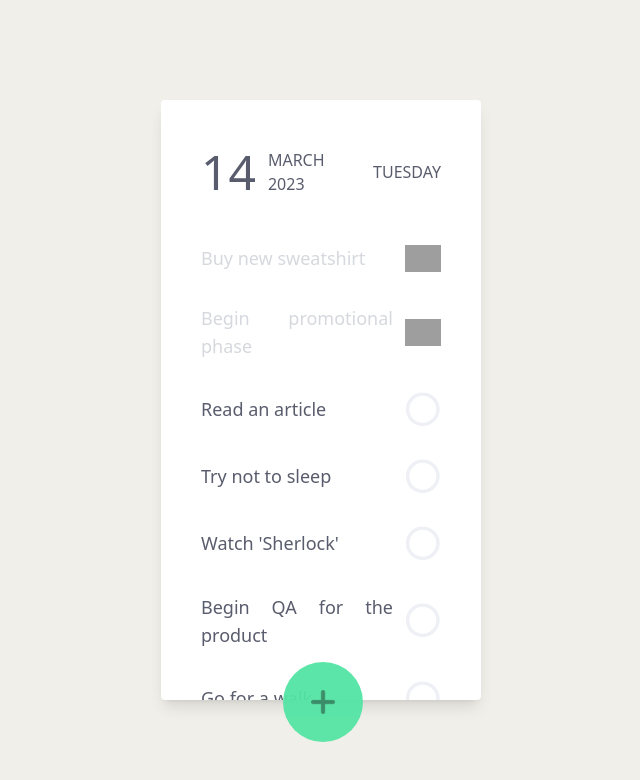
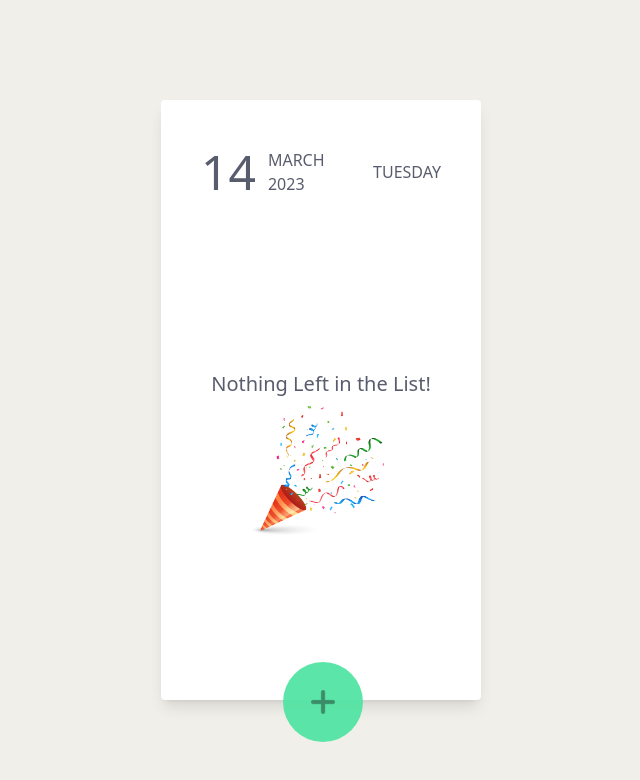
Before and after one commit to ashishkk22/todo-react-ts-app, a React (Create React App) app: page / in a window 1280 px wide. Shown: the top 780 px of the page, without its empty margins (319-959 px from the left). Built offline with nearby package versions, Linux system fonts and the light colour scheme; grey boxes are pictures that could not be loaded.

Commit message:
todo app with dynamic functionalities as described

```diff
--- a/src/App.tsx
+++ b/src/App.tsx
@@ -1,6 +1,12 @@
 import TodoContainer from "./components/TodoContainer";
+import { Toaster } from "react-hot-toast";
 function App() {
-  return <TodoContainer />;
+  return (
+    <>
+      <TodoContainer />
+      <Toaster position="top-center" />
+    </>
+  );
 }
 
 export default App;
--- a/src/components/DisplayTasks/TaskDisplay.tsx
+++ b/src/components/DisplayTasks/TaskDisplay.tsx
@@ -1,8 +1,13 @@
+import React from "react";
 type TaskDisplayProps = {
+  actionOnTask: (value: string) => void;
   list: string[];
   type: "pending" | "completed";
 };
-const TaskDisplay = ({ list, type }: TaskDisplayProps) => {
+const TaskDisplay = ({ actionOnTask, list, type }: TaskDisplayProps) => {
+  const btnClickHandler = (value: string) => {
+    actionOnTask(value);
+  };
   return (
     <>
       {list?.map((value, idx) => {
@@ -18,7 +23,12 @@ const TaskDisplay = ({ list, type }: TaskDisplayProps) => {
             >
               {value}
             </div>
-            <button className="w-9">
+            <button
+              className="w-9"
+              onClick={() => {
+                btnClickHandler(value);
+              }}
+            >
               <img src={`/assets/task-${type}.png`} alt="completed" />
             </button>
           </div>
--- a/src/components/InputAndButton/InputField.tsx
+++ b/src/components/InputAndButton/InputField.tsx
@@ -1,4 +1,5 @@
 import React from "react";
+import { toast } from "react-hot-toast";
 
 type InputFieldProps = {
   optionHandler: () => void;
@@ -15,6 +16,7 @@ function InputField({ optionHandler, addNewTask }: InputFieldProps) {
     }
     if (e.key === "Enter") {
       if (e.target.value === "") {
+        toast.error("Task can't be empty !");
         return;
       }
       addNewTask(e.target.value);
--- a/src/components/TaskList.tsx
+++ b/src/components/TaskList.tsx
@@ -1,23 +1,60 @@
+import useLocalStorage from "../hooks/useLocalStorage";
 import ToggledElement from "./InputAndButton/ToggledElement";
 import TaskDisplay from "./DisplayTasks/TaskDisplay";
-const tempObj = {
-  completed: ["Buy new sweatshirt", "Begin promotional phase"],
-  pending: [
-    "Read an article",
-    "Try not to sleep",
-    "Watch 'Sherlock'",
-    "Begin QA for the product",
-    "Go for a walk",
-  ],
+import toast from "react-hot-toast";
+type ObjStructure = {
+  date: number;
+  completed: string[];
+  pending: string[];
+};
+let initialObj: ObjStructure = {
+  date: new Date().getDate(),
+  completed: [],
+  pending: [],
 };
 function TaskList() {
-  function newTask() {}
+  const [obj, setObj] = useLocalStorage("todo", initialObj);
+  const newTask = (value: string): void => {
+    setObj({ ...obj, pending: [...obj.pending, value] });
+    toast.success("New task added successfully!");
+  };
+
+  const addToCompleted = (value: string): void => {
+    let newPendingArr = obj.pending.filter(pendingVal => {
+      return pendingVal !== value;
+    });
+    setObj({
+      ...obj,
+      pending: newPendingArr,
+      completed: [...obj.completed, value],
+    });
+    toast.success("Hurray, Task Completed !");
+  };
+
+  const deleteTheTask = (value: string): void => {
+    let newCompletedArr = obj.completed.filter(completedVal => {
+      return completedVal !== value;
+    });
+    setObj({
+      ...obj,
+      completed: newCompletedArr,
+    });
+    toast.error("Task has been Deleted !");
+  };
   return (
     <>
       <div className="h-[100%] overflow-auto ">
-        <TaskDisplay list={tempObj.completed} type="completed" />
-        <TaskDisplay list={tempObj.pending} type="pending" />
-        {tempObj.pending.length <= 0 && tempObj.completed.length <= 0 && (
+        <TaskDisplay
+          actionOnTask={deleteTheTask}
+          list={obj.completed}
+          type="completed"
+        />
+        <TaskDisplay
+          actionOnTask={addToCompleted}
+          list={obj.pending}
+          type="pending"
+        />
+        {obj.pending.length <= 0 && obj.completed.length <= 0 && (
           <div className="flex flex-col items-center justify-center h-full">
             <div className="text-xl text-center">Nothing Left in the List!</div>
             <img
--- /dev/null
+++ b/src/hooks/useLocalStorage.ts
@@ -0,0 +1,31 @@
+import { useState } from "react";
+function useLocalStorage<T>(key: string, initialValue: T | (() => T)) {
+  const [value, _setValue] = useState(() => {
+    const jsonValue = localStorage.getItem(key);
+    if (jsonValue !== null) {
+      const dataFromLocal = JSON.parse(jsonValue);
+      const currentDate = new Date().getDate();
+      //if date is diff then don't send data (to set expiry)
+      if (dataFromLocal.hasOwnProperty("date")) {
+        if (dataFromLocal.date === currentDate) {
+          return dataFromLocal as T;
+        }
+      } else {
+        return dataFromLocal as T;
+      }
+    }
+    if (initialValue instanceof Function) {
+      return initialValue();
+    } else {
+      return initialValue;
+    }
+  });
+  const setValue = (newState: T | (() => T)) => {
+    const value = newState instanceof Function ? newState() : newState;
+    _setValue(value);
+    localStorage.setItem(key, JSON.stringify(value));
+  };
+  return [value, setValue] as const;
+}
+
+export default useLocalStorage;
```
